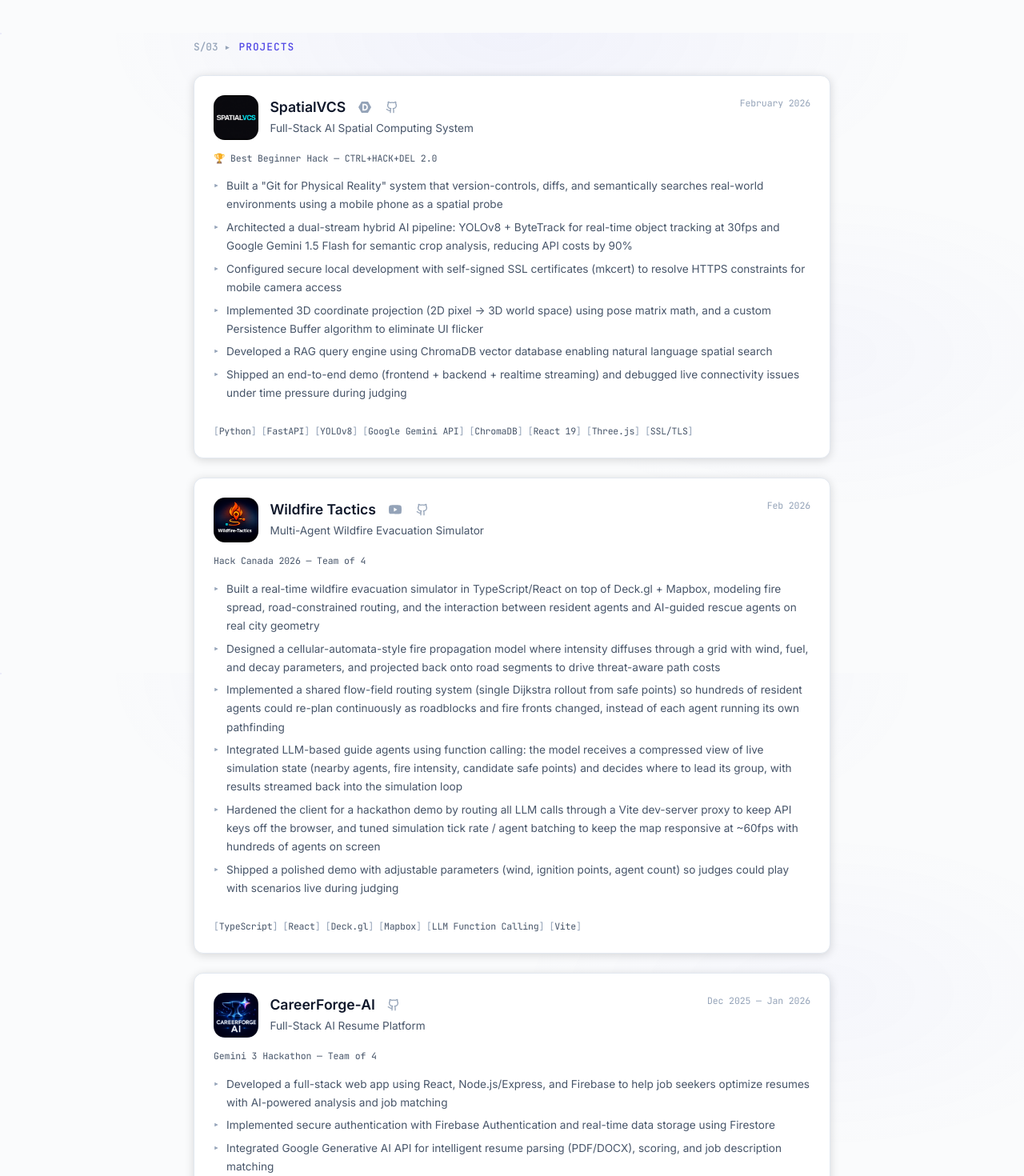
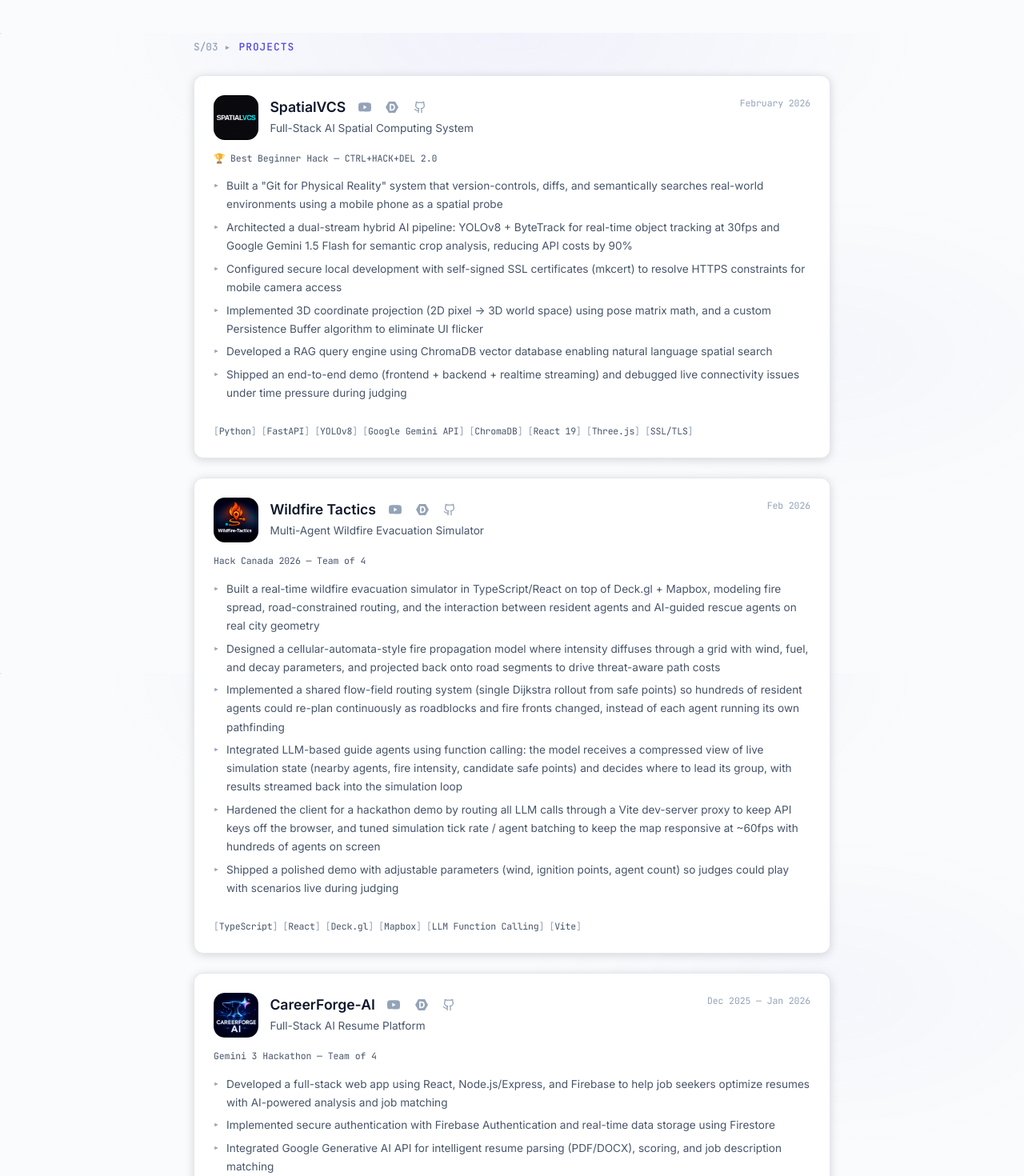
Before and after one commit to HansonHe-UW/HansonHe-UW.github.io, a React (Vite) app: page / in a window 1280 px wide. Shown: the part 1559-3029 px from the top of the page at 80% size. Built offline with nearby package versions, Linux system fonts and the light colour scheme.

Commit message:
Update hero roles and project links

```diff
--- a/src/components/Hero.jsx
+++ b/src/components/Hero.jsx
@@ -25,7 +25,7 @@ const DownloadIcon = () => (
     </svg>
 )
 
-const roles = ['Embedded Systems', 'Full-Stack Software', 'Intelligent Systems']
+const roles = ['Embedded Systems', 'Full-Stack Apps', 'Side Projects']
 
 export default function Hero() {
     const [currentRole, setCurrentRole] = useState('')
--- a/src/components/Projects.jsx
+++ b/src/components/Projects.jsx
@@ -33,6 +33,7 @@ const projects = [
         image: '/projects/spatialvcs-icon.png',
         award: '🏆 Best Beginner Hack — CTRL+HACK+DEL 2.0',
         links: [
+            { icon: <YouTubeIcon />, href: 'https://www.youtube.com/watch?v=SzejfdNxOt8', label: 'Demo Video' },
             { icon: <DevpostIcon />, href: 'https://devpost.com/software/spatialvcs', label: 'Devpost' },
             { icon: <GitHubIcon />, href: 'https://github.com/HansonHe-UW/SpatialVCS', label: 'GitHub' },
         ],
@@ -54,6 +55,7 @@ const projects = [
         award: 'Hack Canada 2026 — Team of 4',
         links: [
             { icon: <YouTubeIcon />, href: 'https://www.youtube.com/watch?v=LIxPtAoWjEI', label: 'Demo Video' },
+            { icon: <DevpostIcon />, href: 'https://devpost.com/software/wilfire-tactics-frontend', label: 'Devpost' },
             { icon: <GitHubIcon />, href: 'https://github.com/TonyXie652/Wilfire-Tactics-Frontend', label: 'GitHub' },
         ],
         highlights: [
@@ -73,6 +75,8 @@ const projects = [
         image: '/projects/careerforge-icon.png',
         award: 'Gemini 3 Hackathon — Team of 4',
         links: [
+            { icon: <YouTubeIcon />, href: 'https://www.youtube.com/watch?v=yqUrn0oUv18', label: 'Demo Video' },
+            { icon: <DevpostIcon />, href: 'https://devpost.com/software/geminicraft-professional-cover-letter-architect', label: 'Devpost' },
             { icon: <GitHubIcon />, href: 'https://github.com/JSZ-Research/CareerForge-AI', label: 'GitHub' },
         ],
         highlights: [
```
